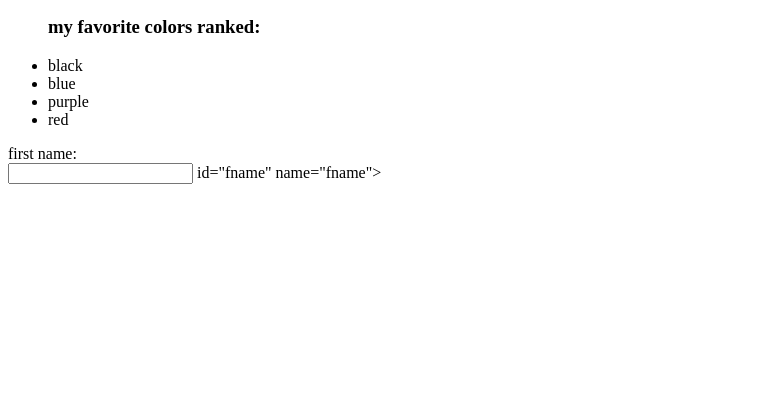
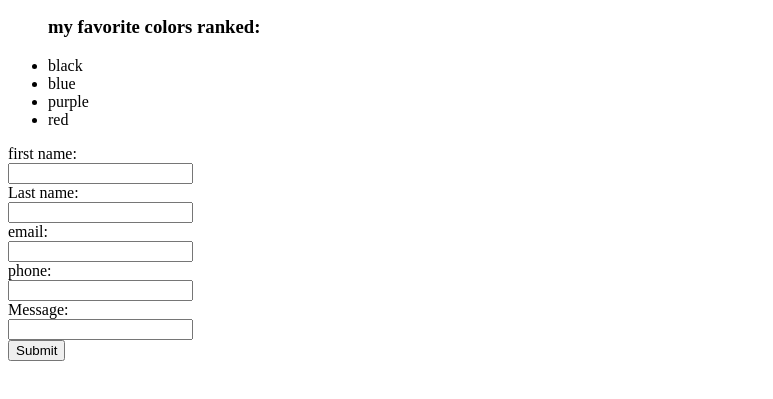
Before and after one commit to framirez-boop/MyWebsite_Francisco, a plain HTML site: page mywebsite.html in a window 1280 px wide. Shown: the part 159-558 px from the top of the page, without its empty margins (0-773 px from the left). Drawn offline with Linux system fonts and the light colour scheme.

Commit message:
finished form

```diff
--- a/mywebsite.html
+++ b/mywebsite.html
@@ -25,7 +25,16 @@
     <div>
         <form action="input">
 <label for="fname">first name:</label><br>
-<input type="text"> id="fname" name="fname"> <br>
+<input type="fname" id="fname" name="fname"><br>
+<label for="lname">Last name:</label><br>
+<input type="lname" id="lname" name="lname"><br>
+<label for="email">email:</label><br>
+<input type="email" id="email" name="email"><br>
+<label for="phone">phone:</label><br>
+<input type="phone" id="phone" name="phone"><br>
+<label for="message">Message:</label><br>
+<input type="text" id="message" name="message"> <br>
+<input type="submit" value="Submit">
         </form>
     </div>
 
```
